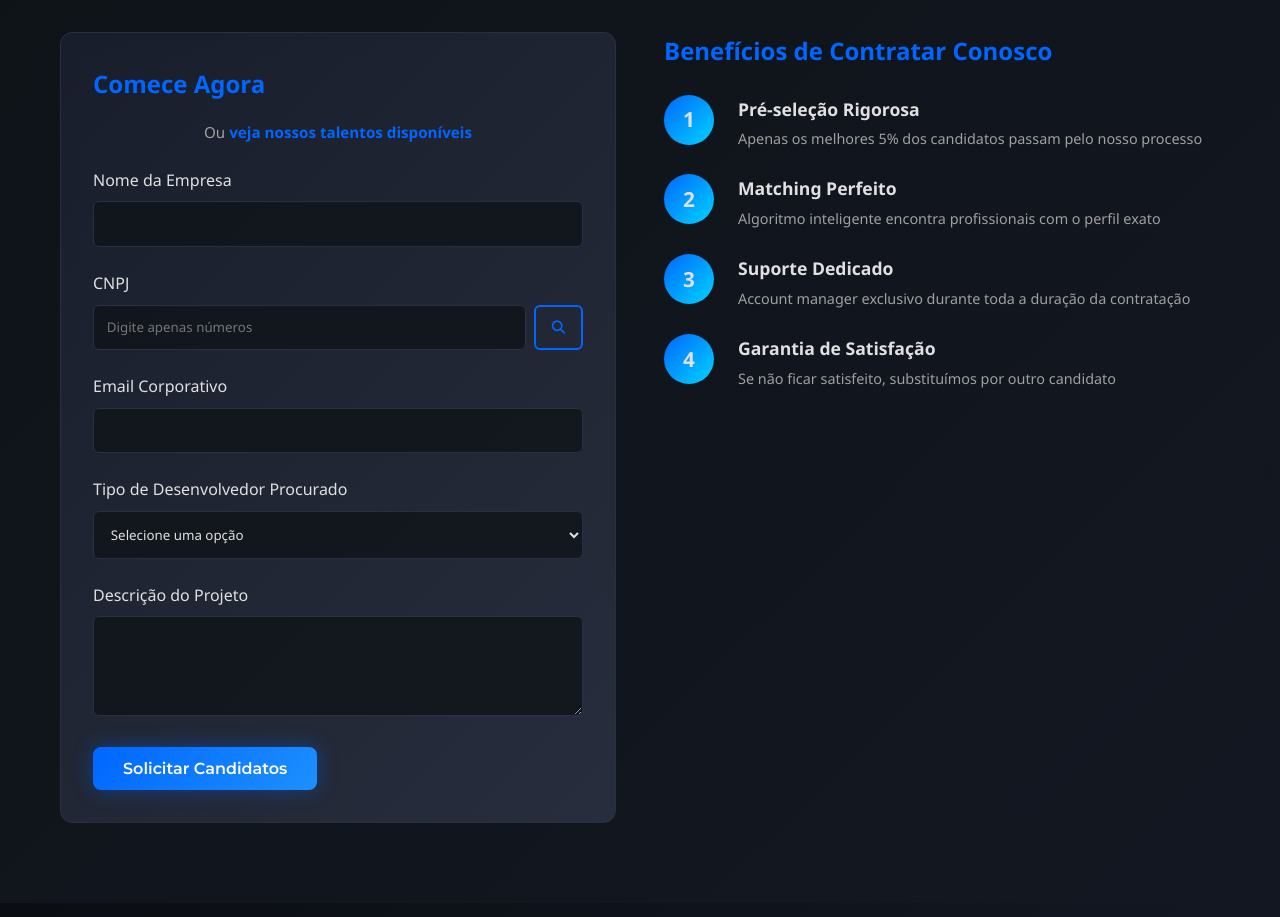
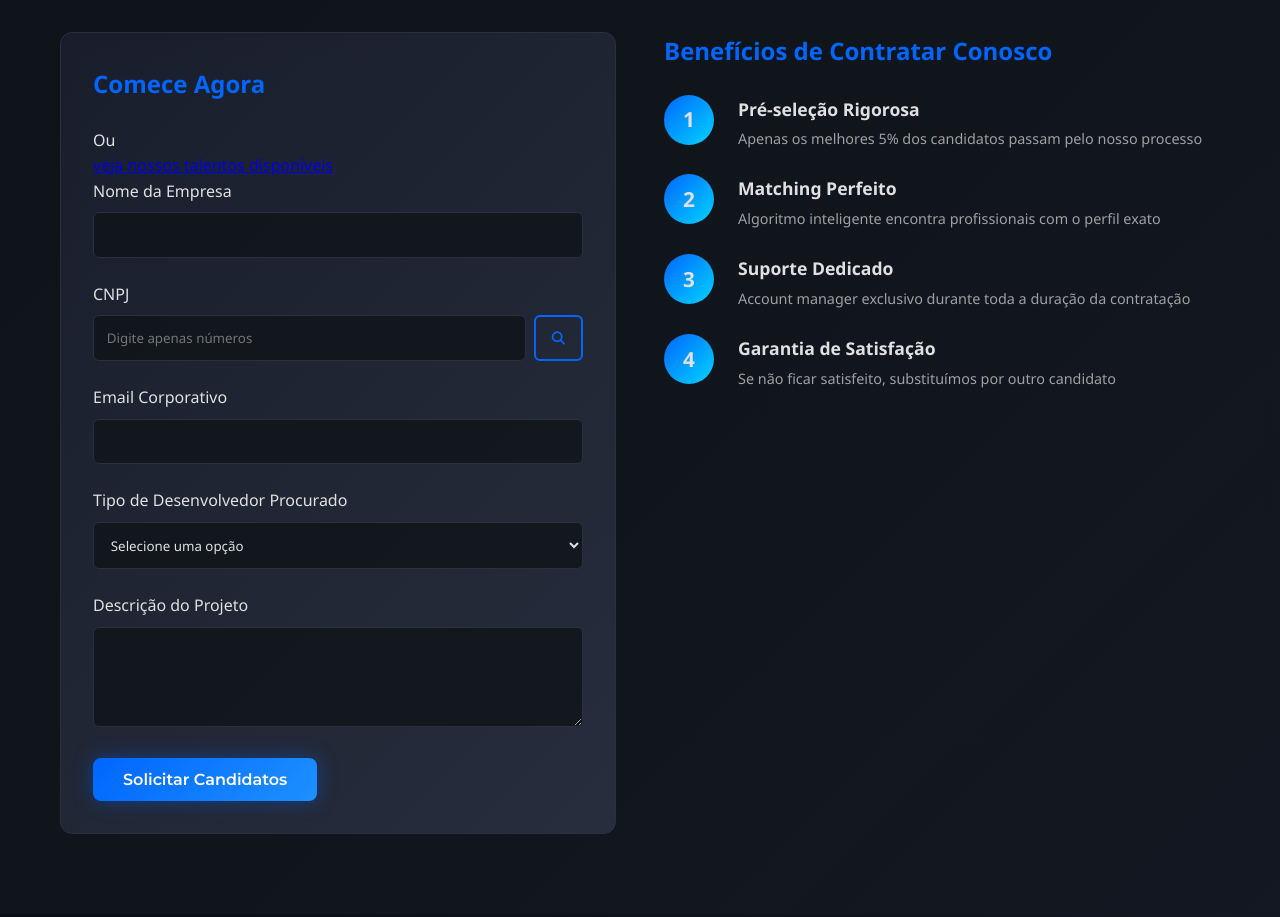
Before and after one commit to phmeirelesw/ProjetoTEC, a website: page index.html in a window 1280 px wide. Shown: the part 2560-3477 px from the top of the page. Drawn offline with Linux system fonts and the light colour scheme.

Commit message:
Update index.html

```diff
--- a/index.html
+++ b/index.html
@@ -186,9 +186,10 @@
             <div class="para-empresas-content">
                 <div class="empresa-form">
                     <h3>Comece Agora</h3>
-                        <p class="link-talentos">
-                        Ou <a href="programadores.html">veja nossos talentos disponíveis</a>
-                        </p>
+                    <p class="divisor-ou">Ou</p>
+                    <a href="programadores.html" class="link-ver-talentos">
+                        veja nossos talentos disponíveis
+                    </a>
                     <form id="formEmpresa">
                         <div class="form-group">
                             <label for="empresaNome">Nome da Empresa</label>
```
